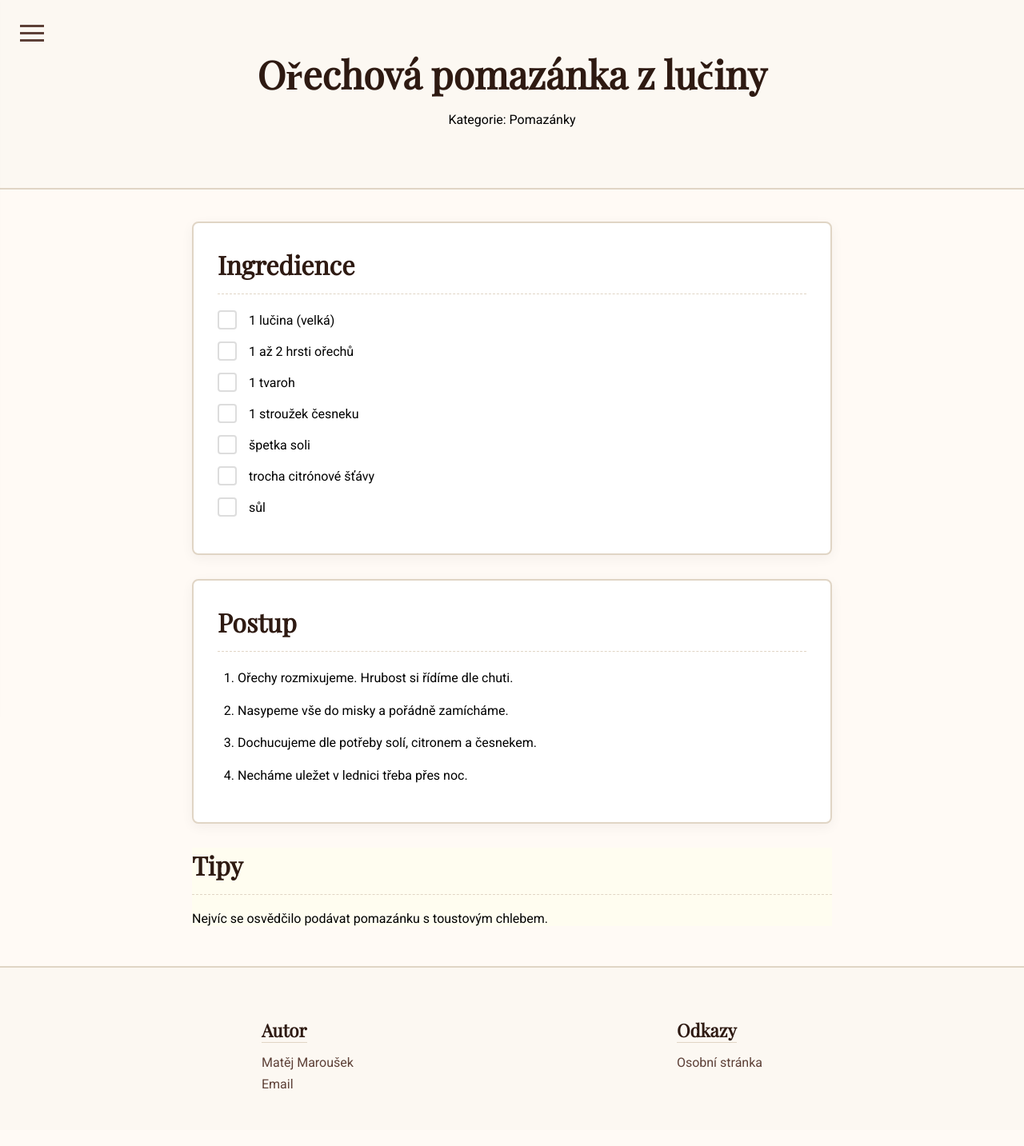
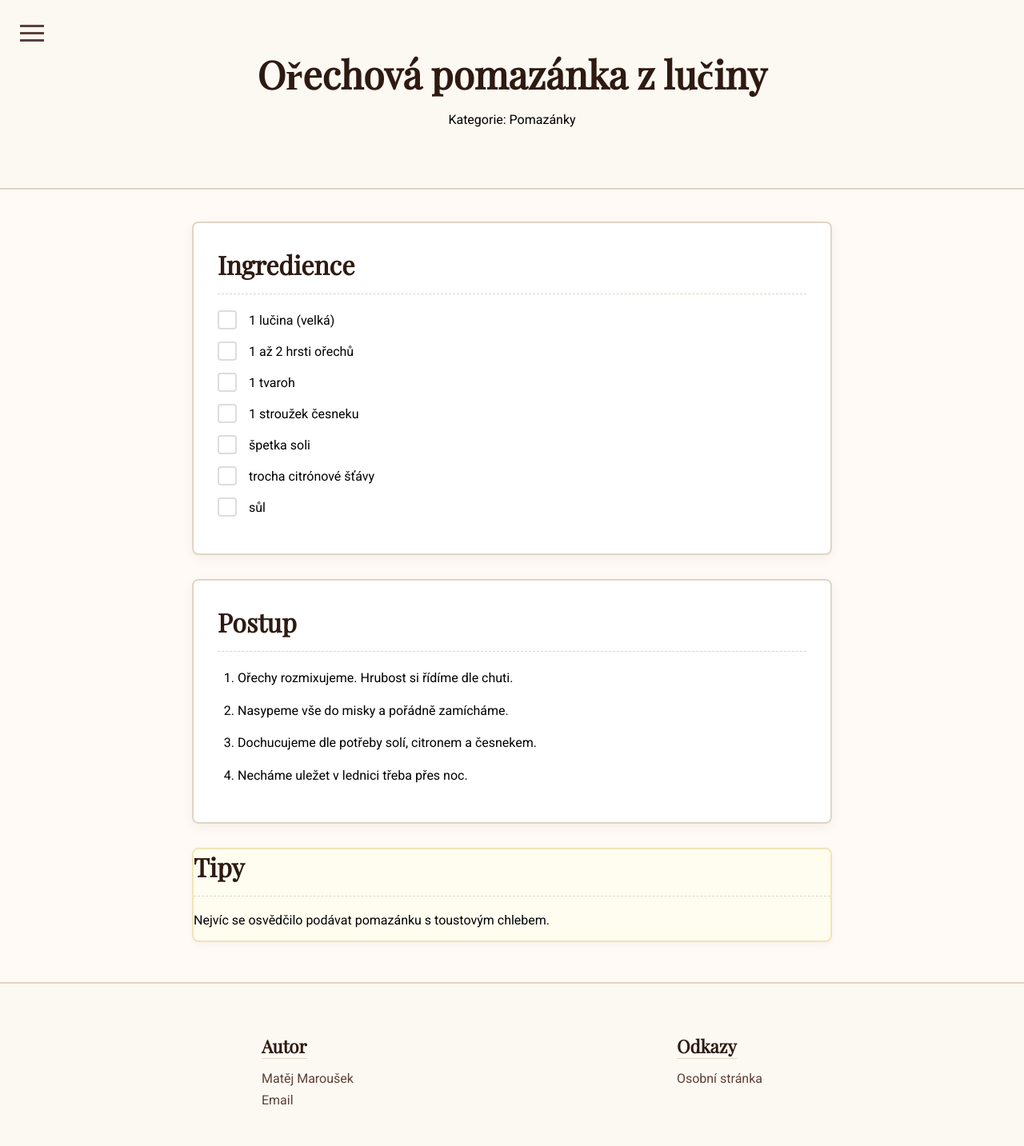
Before and after one commit to M4thys02/Cookbook, a Jekyll site: the page built from _recipes/spreads/orechova.md, in a window 1280 px wide. Shown: the whole page at 80% size. Built offline with Jekyll 4.4.1, drawn with Linux system fonts in a browser that asks for light colours; some web fonts are replaced.

Commit message:
Update recipes.css

```diff
--- a/css/recipes.css
+++ b/css/recipes.css
@@ -39,7 +39,9 @@ main {
 
 .tips {
     background-color: #fffdf0;
-    border-color: #f0e4b8;
+    border: 2px solid #f0e4b8;
+    border-radius: 8px;
+    box-shadow: 0 4px 10px rgba(0, 0, 0, 0.03);
 }
 
 /* --- Titles of section inside blocks --- */
```
